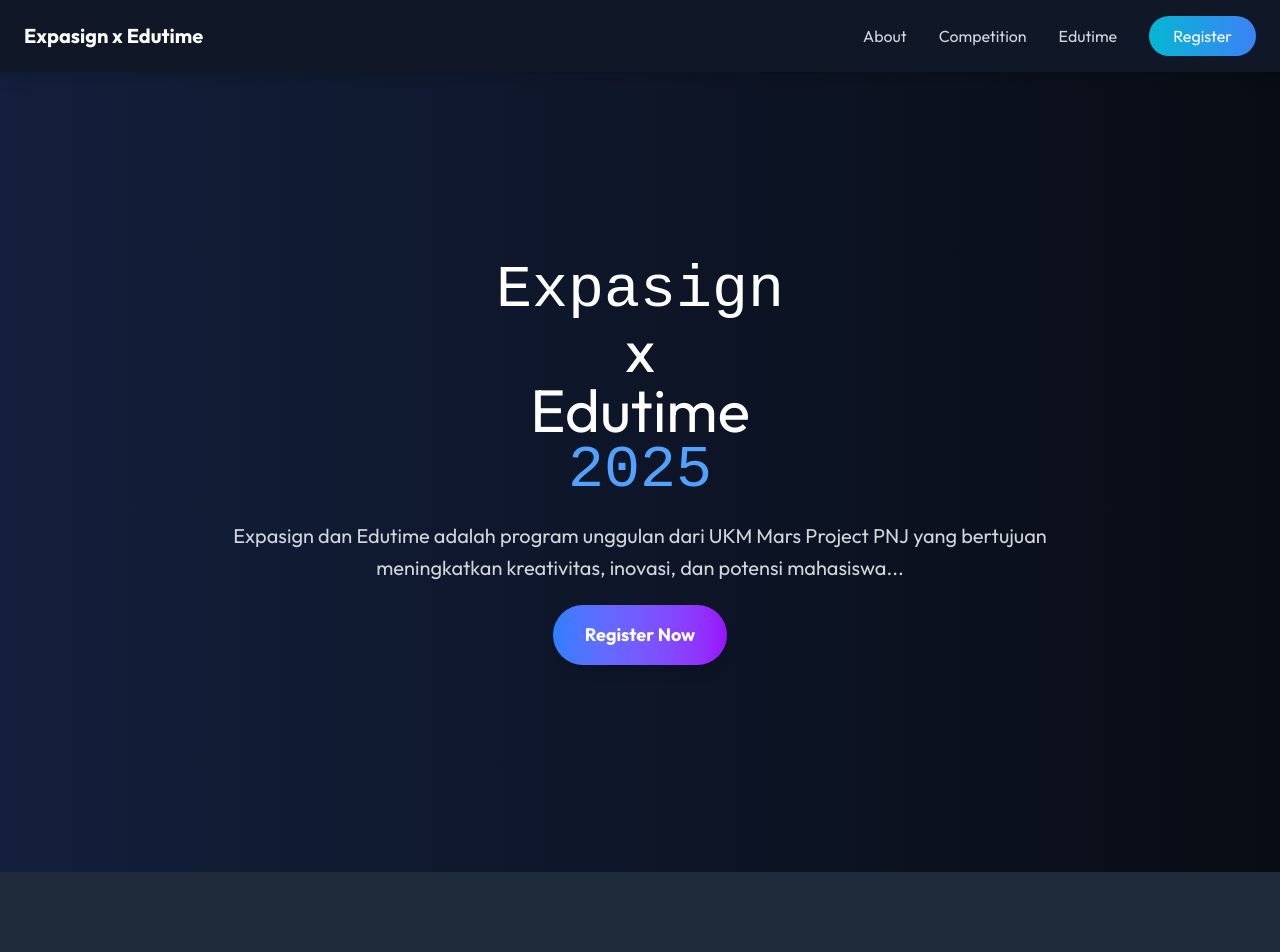
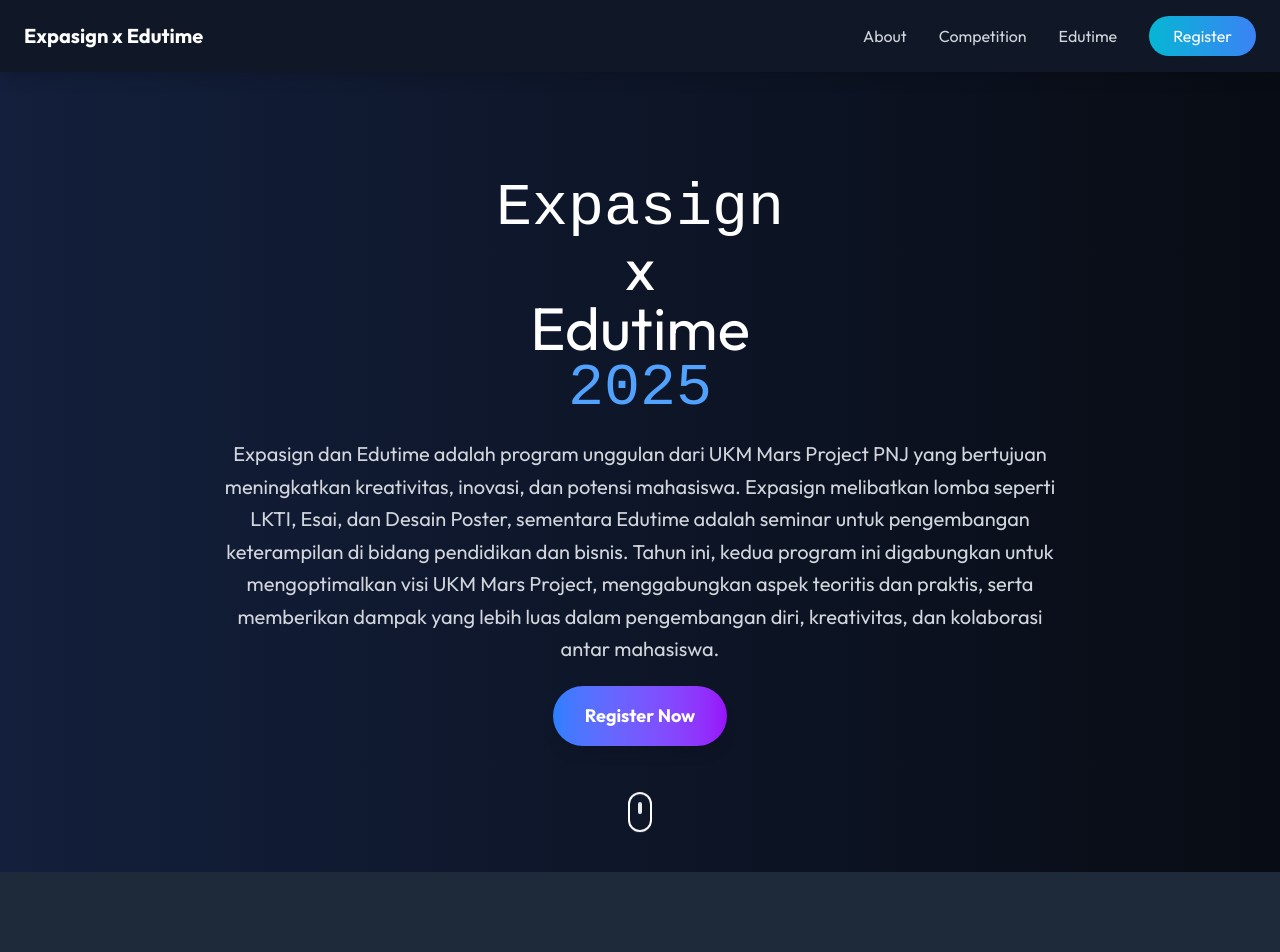
Before and after one commit to imxey/expasign-react, a React (Vite) app: page / in a window 1280 px wide. Shown: the top 952 px of the page. Built offline with nearby package versions, Linux system fonts and the light colour scheme.

Commit message:
optimize home and font

```diff
--- a/src/index.css
+++ b/src/index.css
@@ -2,3 +2,7 @@
 * {
   font-family: 'Outfit', sans-serif;
 }
+
+.font-orbitron {
+  font-family: 'Orbitron', monospace !important;
+}
--- a/src/pages/Home.tsx
+++ b/src/pages/Home.tsx
@@ -63,19 +63,23 @@ export default function Home() {
   ];
 
   return (
-    <div className="bg-gray-900 text-white" style={{ fontFamily: 'Orbitron, monospace', fontWeight: 400 }}>
+    <div className="bg-gray-900 text-white">
       <section className="relative flex min-h-screen items-center justify-center overflow-hidden">
         <div
           className="absolute inset-0"
           style={{ background: 'linear-gradient(90deg, rgba(30, 58, 138, 0.20) 0%, rgba(0, 0, 0, 0.50) 100%)' }}
         ></div>
         <div className="relative z-10 mx-auto max-w-4xl px-6 text-center">
-          <h1 className="font-white mb-5 flex flex-col text-3xl md:text-6xl" style={{ fontFamily: 'Orbitron, monospace', fontWeight: 400 }}>
+          <h1 className="font-orbitron mb-5 flex flex-col text-3xl md:text-6xl">
             Expasign<span>x</span>
-            <span>Edutime</span> <span className="text-blue-400" style={{ fontFamily: 'Orbitron, monospace', fontWeight: 500 }}>2025</span>
+            <span>Edutime</span> <span className="font-orbitron text-blue-400">2025</span>
           </h1>
           <p className="mx-auto mb-5 max-w-5xl text-xs leading-relaxed text-gray-300 md:text-xl">
-            Expasign dan Edutime adalah program unggulan dari UKM Mars Project PNJ yang bertujuan meningkatkan kreativitas, inovasi, dan potensi mahasiswa...
+            Expasign dan Edutime adalah program unggulan dari UKM Mars Project PNJ yang bertujuan meningkatkan kreativitas, inovasi, dan
+							potensi mahasiswa. Expasign melibatkan lomba seperti LKTI, Esai, dan Desain Poster, sementara Edutime adalah seminar untuk
+							pengembangan keterampilan di bidang pendidikan dan bisnis. Tahun ini, kedua program ini digabungkan untuk mengoptimalkan
+							visi UKM Mars Project, menggabungkan aspek teoritis dan praktis, serta memberikan dampak yang lebih luas dalam
+							pengembangan diri, kreativitas, dan kolaborasi antar mahasiswa.
           </p>
           <Link to="/register">
             <button className="mb-5 transform rounded-full bg-gradient-to-r from-blue-500 to-purple-600 px-8 py-4 text-lg font-bold text-white shadow-lg transition-all duration-300 hover:scale-105 hover:from-blue-600 hover:to-purple-700 hover:shadow-xl">
@@ -83,12 +87,17 @@ export default function Home() {
             </button>
           </Link>
         </div>
+          <div className="absolute bottom-8 left-1/2 -translate-x-1/2 transform animate-bounce">
+              <div className="flex h-10 w-6 justify-center rounded-full border-2 border-white">
+                <div className="mt-2 h-3 w-1 animate-pulse rounded-full bg-white"></div>
+              </div>
+            </div>
       </section>
       <section className="bg-gray-800 px-6 py-20">
         <div className="mx-auto max-w-7xl">
           <div className="grid grid-cols-1 gap-8 md:grid-cols-3">
             {compData.map((comp, index) => (
-              <div key={index} className="relative w-full h-90 rounded-xl overflow-hidden shadow-lg bg-gray-900 flex flex-col justify-between border border-gray-700 p-6">
+              <div key={index} className="relative w-full h-90 rounded-xl overflow-hidden shadow-lg bg-gray-900 flex flex-col justify-between border border-gray-700 p-6 rounded-xl shadow-lg transition-transform duration-300 hover:-translate-y-5 hover:shadow-2xl">
                 <h1 className="text-2xl font-bold text-blue-400">{comp.title}</h1>
                 <p className="mt-2 text-gray-300">{comp.desc}</p>
                 <p className="mt-2 text-gray-400">{comp.detail}</p>
```
